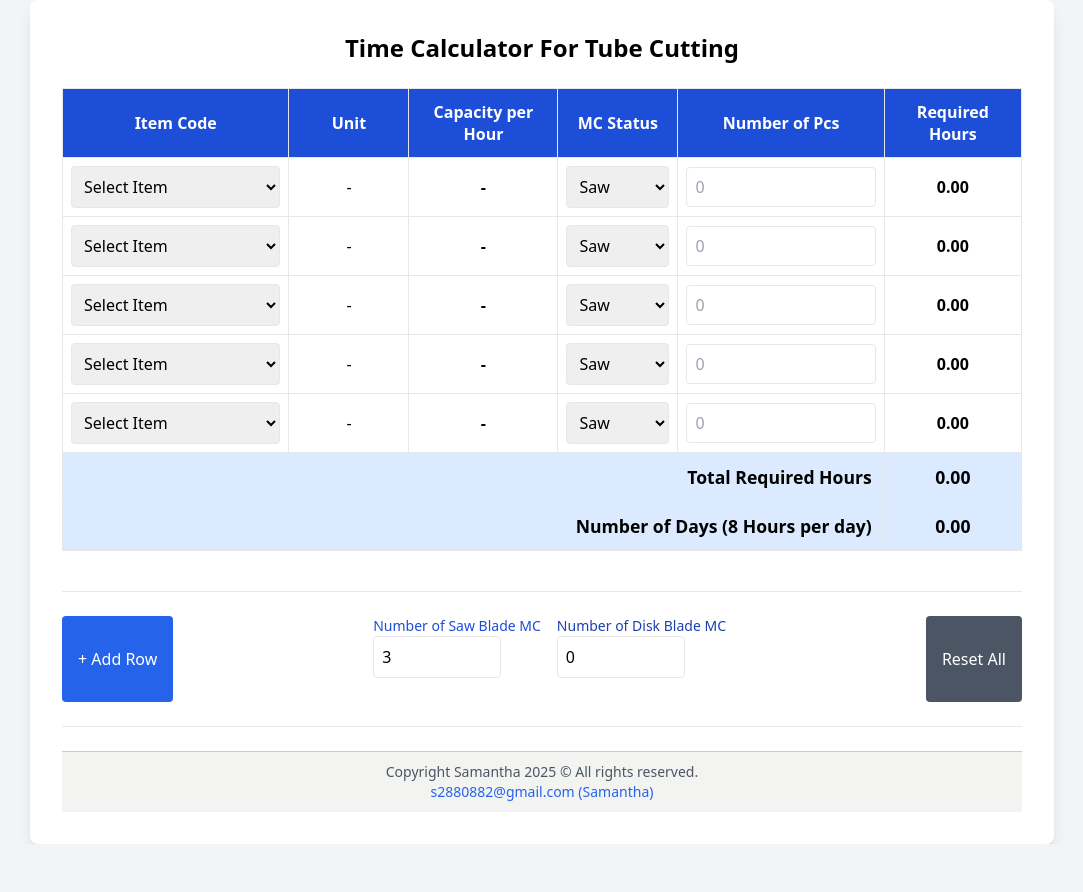
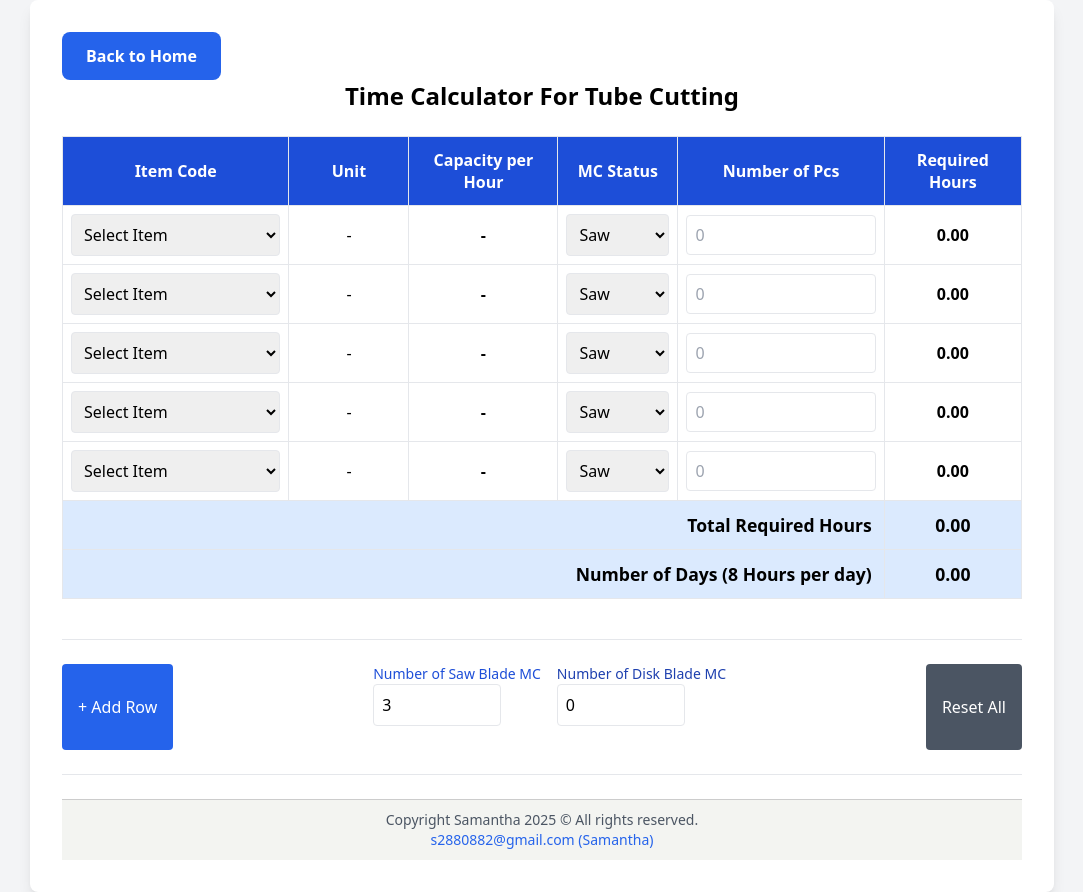
Before and after one commit to Samantha-web/timecaltube, a plain HTML site: page index.html in a window 1280 px wide. Shown: the whole page, without its empty margins (98-1181 px from the left). Before the commit the page ends 844 px from the top, so only its background shows below. Drawn offline with nearby package versions, Linux system fonts and the light colour scheme.

Commit message:
Update with home button

```diff
--- a/index.html
+++ b/index.html
@@ -80,6 +80,7 @@
   </head>
   <body class="bg-gray-100 flex items-center justify-center min-h-screen">
     <div class="bg-white p-8 rounded-lg shadow-lg w-full max-w-5xl">
+      <a href="https://samantha-web.github.io/navigationhub/" class="inline-block bg-blue-600 text-white font-semibold py-3 px-6 rounded-lg hover:bg-blue-700 transition duration-300">Back to Home</a>
       <h1 class="text-2xl font-bold mb-6 text-center text-black-800">
         Time Calculator For Tube Cutting
       </h1>
```
